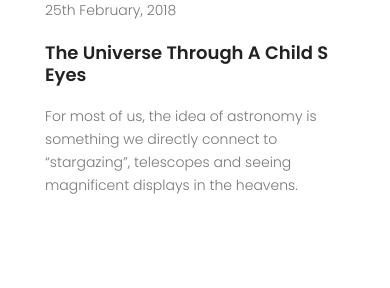
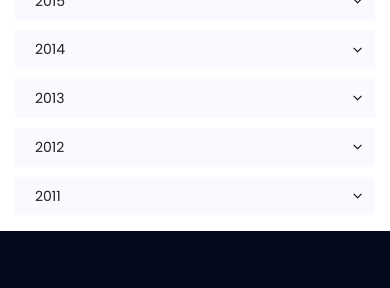
Before and after one commit to SoonerRobotics/scrweb, a PHP site: page /results in a window 390 px wide. Shown: the part 701-989 px from the top of the page. Run offline with PHP 8.4, Linux system fonts and the light colour scheme; some libraries are stand-ins or nearby versions.

Commit message:
Results page done, contact page has mailing list

```diff
--- a/about.php
+++ b/about.php
@@ -13,7 +13,7 @@
 							<h1 class="text-white">
 								About Us
 							</h1>
-							<p class="text-white link-nav"><a href="index.php">Home </a>  <span class="lnr lnr-arrow-right"></span>  <a href="about.php"> About Us</a></p>
+							<p class="text-white link-nav"><a href="index.php">Home </a>  <span class="lnr lnr-arrow-right"></span>  <a href="about"> About</a></p>
 						</div>
 					</div>
 				</div>
--- a/newsletter.php
+++ b/newsletter.php
@@ -1,6 +1,10 @@
 <div class="single-footer-widget">
 	<h4>Mailing List</h4>
-	<p>Stay updated by joining our mailing list</p>
+	<h5 style="color: #fffbed;">
+		Stay updated by joining our
+		<a href="https://us5.list-manage.com/subscribe?u=f68fdc0659ff62b076b62cca0&id=461ddc48af">mailing list</a>
+	</h5>
+	<!--
 	<div class="" id="mc_embed_signup">
 		 <form target="_blank" action="https://us5.list-manage.com/subscribe?u=f68fdc0659ff62b076b62cca0&id=461ddc48af" method="get">
 		  <div class="input-group">
@@ -14,4 +18,5 @@
 		  </div>
 		</form>
 	</div>
+	-->
 </div>
--- a/results.php
+++ b/results.php
@@ -11,160 +11,98 @@
 					<div class="row d-flex align-items-center justify-content-center">
 						<div class="about-content col-lg-12">
 							<h1 class="text-white">
-								Events
+								Competition Results
 							</h1>
-							<p class="text-white link-nav"><a href="index.php">Home </a>  <span class="lnr lnr-arrow-right"></span>  <a href="events.html"> Events</a></p>
+							<p class="text-white link-nav"><a href="index.php">Home </a>  <span class="lnr lnr-arrow-right"></span>  <a href="results"> Results</a></p>
 						</div>
 					</div>
 				</div>
 			</section>
 			<!-- End banner Area -->
 
-			<!-- Start events-list Area -->
-			<section class="events-list-area section-gap event-page-lists">
-				<div class="container">
-					<div class="row align-items-center">
-						<div class="col-lg-6 pb-30">
-							<div class="single-carusel row align-items-center">
-								<div class="col-12 col-md-6 thumb">
-									<img class="img-fluid" src="img/e1.jpg" alt="">
-								</div>
-								<div class="detials col-12 col-md-6">
-									<p>25th February, 2018</p>
-									<a href="event-details.html"><h4>The Universe Through
-									A Child S Eyes</h4></a>
-									<p>
-										For most of us, the idea of astronomy is something we directly connect to “stargazing”, telescopes and seeing magnificent displays in the heavens.
-									</p>
-								</div>
-							</div>
-						</div>
-						<div class="col-lg-6 pb-30">
-							<div class="single-carusel row align-items-center">
-								<div class="col-12 col-md-6 thumb">
-									<img class="img-fluid" src="img/e2.jpg" alt="">
-								</div>
-								<div class="detials col-12 col-md-6">
-									<p>25th February, 2018</p>
-									<a href="event-details.html"><h4>The Universe Through
-									A Child S Eyes</h4></a>
-									<p>
-										For most of us, the idea of astronomy is something we directly connect to “stargazing”, telescopes and seeing magnificent displays in the heavens.
-									</p>
-								</div>
-							</div>
-						</div>
-						<div class="col-lg-6 pb-30">
-							<div class="single-carusel row align-items-center">
-								<div class="col-12 col-md-6 thumb">
-									<img class="img-fluid" src="img/e1.jpg" alt="">
-								</div>
-								<div class="detials col-12 col-md-6">
-									<p>25th February, 2018</p>
-									<a href="event-details.html"><h4>The Universe Through
-									A Child S Eyes</h4></a>
-									<p>
-										For most of us, the idea of astronomy is something we directly connect to “stargazing”, telescopes and seeing magnificent displays in the heavens.
-									</p>
-								</div>
-							</div>
-						</div>
-						<div class="col-lg-6 pb-30">
-							<div class="single-carusel row align-items-center">
-								<div class="col-12 col-md-6 thumb">
-									<img class="img-fluid" src="img/e2.jpg" alt="">
-								</div>
-								<div class="detials col-12 col-md-6">
-									<p>25th February, 2018</p>
-									<a href="event-details.html"><h4>The Universe Through
-									A Child S Eyes</h4></a>
-									<p>
-										For most of us, the idea of astronomy is something we directly connect to “stargazing”, telescopes and seeing magnificent displays in the heavens.
-									</p>
-								</div>
-							</div>
-						</div>
-						<div class="col-lg-6 pb-30">
-							<div class="single-carusel row align-items-center">
-								<div class="col-12 col-md-6 thumb">
-									<img class="img-fluid" src="img/e1.jpg" alt="">
-								</div>
-								<div class="detials col-12 col-md-6">
-									<p>25th February, 2018</p>
-									<a href="event-details.html"><h4>The Universe Through
-									A Child S Eyes</h4></a>
-									<p>
-										For most of us, the idea of astronomy is something we directly connect to “stargazing”, telescopes and seeing magnificent displays in the heavens.
-									</p>
-								</div>
-							</div>
-						</div>
-						<div class="col-lg-6" pb-30>
-							<div class="single-carusel row align-items-center">
-								<div class="col-12 col-md-6 thumb">
-									<img class="img-fluid" src="img/e2.jpg" alt="">
-								</div>
-								<div class="detials col-12 col-md-6">
-									<p>25th February, 2018</p>
-									<a href="event-details.html"><h4>The Universe Through
-									A Child S Eyes</h4></a>
-									<p>
-										For most of us, the idea of astronomy is something we directly connect to “stargazing”, telescopes and seeing magnificent displays in the heavens.
-									</p>
-								</div>
-							</div>
-						</div>
-						<div class="col-lg-6 pb-30">
-							<div class="single-carusel row align-items-center">
-								<div class="col-12 col-md-6 thumb">
-									<img class="img-fluid" src="img/e1.jpg" alt="">
-								</div>
-								<div class="detials col-12 col-md-6">
-									<p>25th February, 2018</p>
-									<a href="event-details.html"><h4>The Universe Through
-									A Child S Eyes</h4></a>
-									<p>
-										For most of us, the idea of astronomy is something we directly connect to “stargazing”, telescopes and seeing magnificent displays in the heavens.
-									</p>
-								</div>
-							</div>
-						</div>
-						<div class="col-lg-6">
-							<div class="single-carusel row align-items-center">
-								<div class="col-12 col-md-6 thumb">
-									<img class="img-fluid" src="img/e2.jpg" alt="">
-								</div>
-								<div class="detials col-12 col-md-6">
-									<p>25th February, 2018</p>
-									<a href="#"><h4>The Universe Through
-									A Child S Eyes</h4></a>
-									<p>
-										For most of us, the idea of astronomy is something we directly connect to “stargazing”, telescopes and seeing magnificent displays in the heavens.
-									</p>
-								</div>
-							</div>
-						</div>
-						<a href="#" class="text-uppercase primary-btn mx-auto mt-40">Load more courses</a>
-					</div>
+			<br>
+
+			<div class="row"  style="margin: 0 auto; display: flex;  justify-content: center;">
+                <div class="col-md-6 accordion-left">
+                    <!-- accordion 2 start-->
+                    <dl class="accordion">
+						<dt>
+							<a href="">2018</a>
+						</dt>
+						<dd>
+							<ul>
+								<li>Sumobot: 5th place</li>
+								<li>IEEE: T-15th Place (out of 60 teams)</li>
+								<li>Mercury: 9th</li>
+							</ul>
+						</dd>
+						<dt>
+							<a href="">2017</a>
+						</dt>
+						<dd>
+							<ul>
+								<li>Sumobot: 4th place</li>
+								<li>IEEE: 9th Place (out of 30 teams)</li>
+								<li>Mercury: 10th Place (out of 16 teams)</li>
+							</ul>
+						</dd>
+						<dt>
+							<a href="">2016</a>
+						</dt>
+						<dd>
+							<ul>
+								<li>IEEE: 6th Place</li>
+								<li>Mercury: 7th Place (out of 26 teams), Judges Choice Award</li>
+							</ul>
+						</dd>
+						<dt>
+							<a href="">2015</a>
+						</dt>
+						<dd>
+							<ul>
+								<li>ASEE: 4th Place out of 15 teams</li>
+								<li>KIPR Aerial: 5th Place, Judges Choice for Best Technology</li>
+							</ul>
+						</dd>
+						<dt>
+							<a href="">2014</a>
+						</dt>
+						<dd>
+							<ul>
+								<li>KIPR Open: 1st Place Double Elimination</li>
+								<li>KIPR Aerial: Judges Choice</li>
+								<li>Mercury: T-8th (out of 13 teams)</li>
+							</ul>
+						</dd>
+						<dt>
+							<a href="">2013</a>
+						</dt>
+						<dd>
+							<ul>
+								<li>Mercury: 1st Place Overall</li>
+								<li>KIPR Open: 2nd Place Overall</li>
+							</ul>
+						</dd>
+						<dt>
+							<a href="">2012</a>
+						</dt>
+						<dd>
+							<ul>
+								<li>IEEE Robot: Top 10 (out of 40 teams)</li>
+								<li>KIPR Open: 2nd Place Double Elimination, Judges Choice</li>
+							</ul>
+						</dd>
+						<dt>
+							<a href="">2011</a>
+						</dt>
+						<dd>
+							<ul>
+								<li>KIPR Aerial 2011: 1st Place Overall</li>
+							</ul>
+						</dd>
+					</dl>
 				</div>
-			</section>
-			<!-- End events-list Area -->
-
-
-			<!-- Start cta-two Area -->
-			<section class="cta-two-area">
-				<div class="container">
-					<div class="row">
-						<div class="col-lg-8 cta-left">
-							<h1>Not Yet Satisfied with our Trend?</h1>
-						</div>
-						<div class="col-lg-4 cta-right">
-							<a class="primary-btn wh" href="#">view our blog</a>
-						</div>
-					</div>
-				</div>
-			</section>
-			<!-- End cta-two Area -->
+			</div>
 
 			<!-- start footer Area -->
 			<?php include "footer.php"; ?>
--- a/sponsors.php
+++ b/sponsors.php
@@ -11,9 +11,9 @@
 					<div class="row d-flex align-items-center justify-content-center">
 						<div class="about-content col-lg-12">
 							<h1 class="text-white">
-								Gallery
+								Sponsors
 							</h1>
-							<p class="text-white link-nav"><a href="index.php">Home </a>  <span class="lnr lnr-arrow-right"></span>  <a href="gallery.html"> Gallery</a></p>
+							<p class="text-white link-nav"><a href="index.php">Home </a>  <span class="lnr lnr-arrow-right"></span>  <a href="sponsors"> Sponsors</a></p>
 						</div>
 					</div>
 				</div>
```
Also changed, not shown: contact.php (+15 -1 lines).
